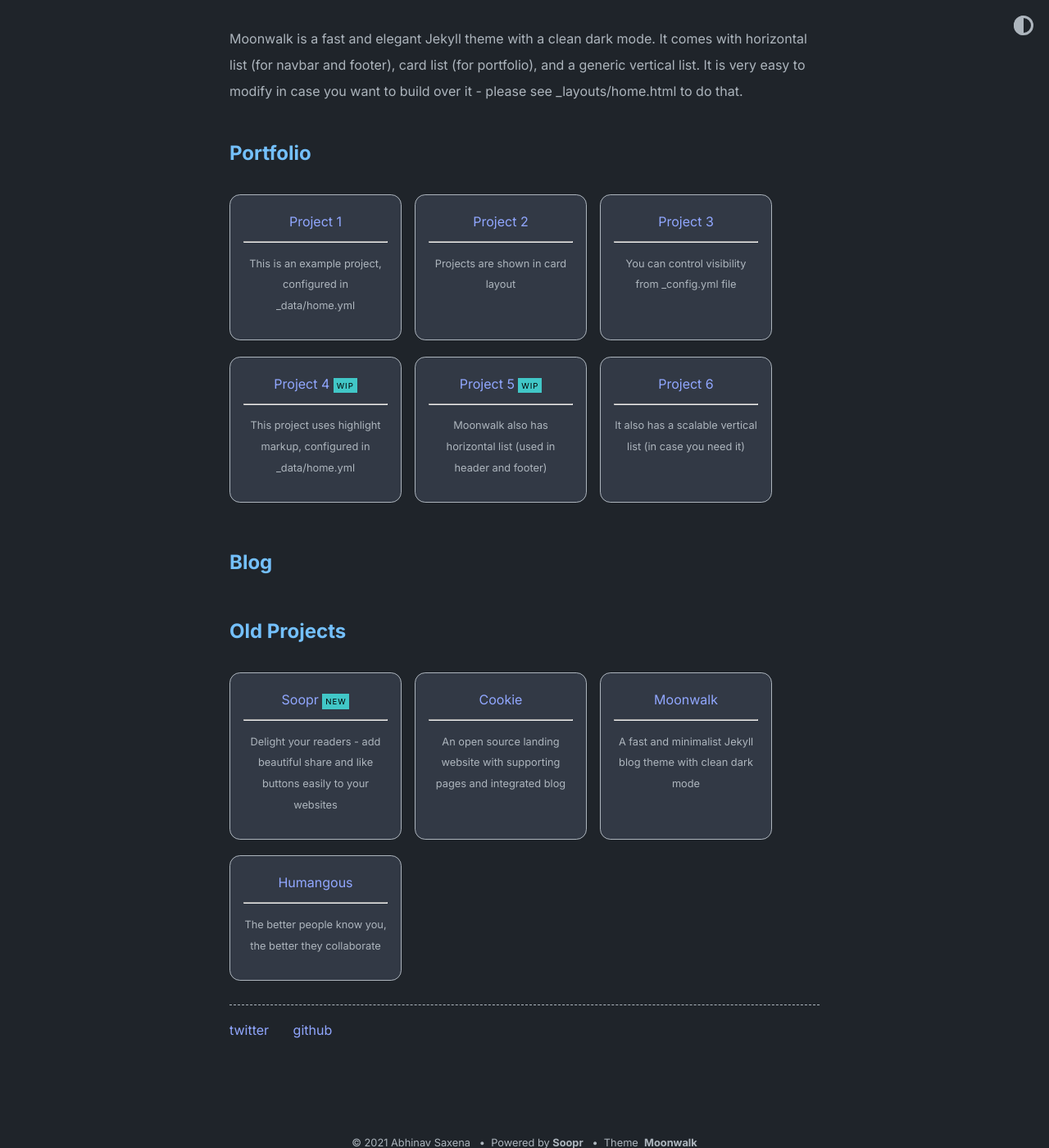
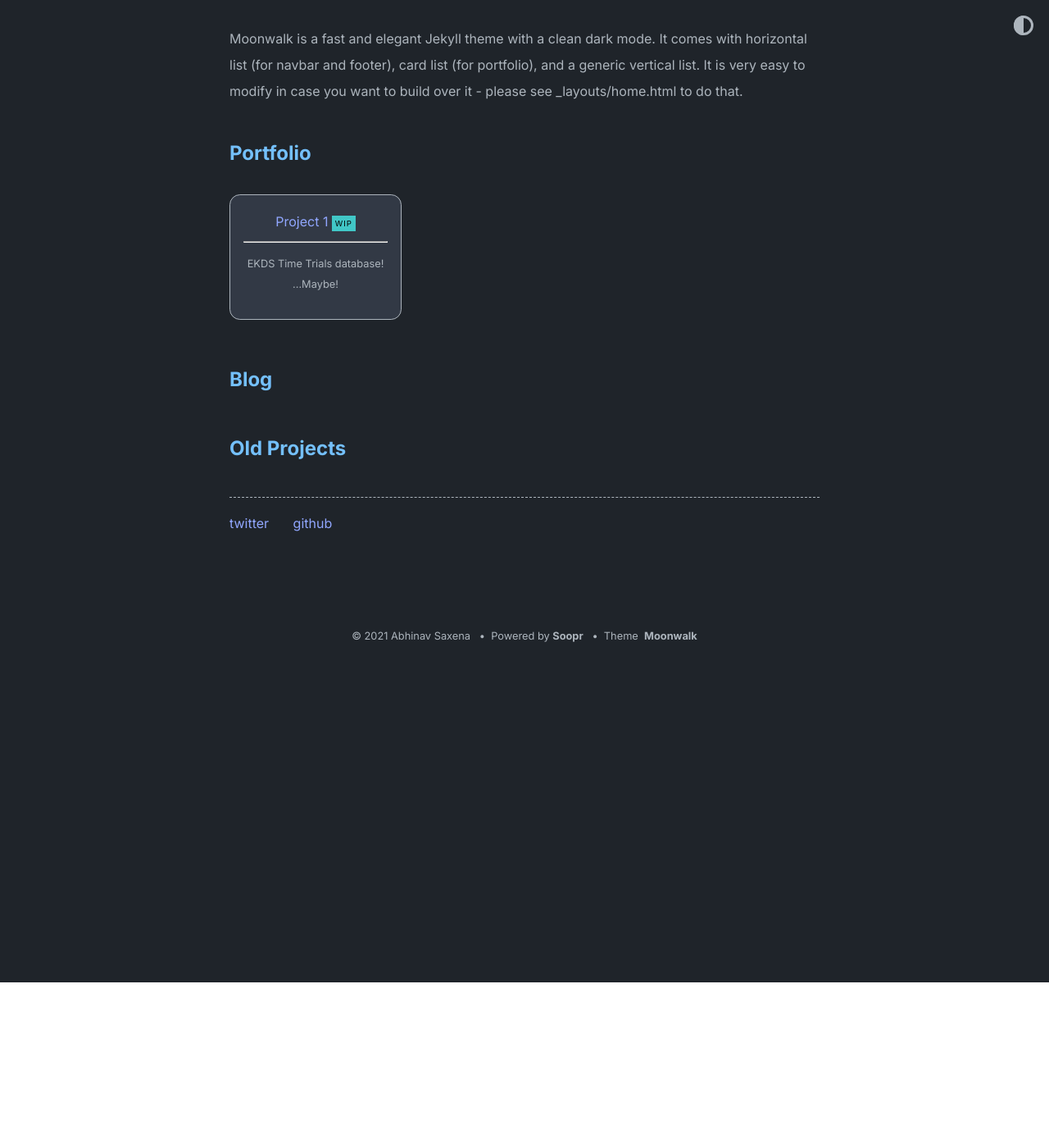
Before and after one commit to Pikalex04/mkds-nw, a Jekyll site: the page built from index.md, in a window 1280 px wide and 1400 px high, scrolled down 202 px. Shown: the whole window at 82% size. Built offline with Jekyll 4.4.1, drawn with Linux system fonts in a browser that asks for light colours.

Commit message:
Update home.yml

```diff
--- a/_data/home.yml
+++ b/_data/home.yml
@@ -13,48 +13,11 @@ navbar_entries:
 
 project_entries:
   - title: Project 1
-    url: overview-post
-    desc: This is an example project, configured in _data/home.yml
-
-  - title: Project 2
-    url: overview-post
-    desc: Projects are shown in card layout
-
-  - title: Project 3
-    url: overview-post
-    desc: You can control visibility from _config.yml file
-
-  - title: Project 4
-    url: overview-post
-    desc: This project uses highlight markup, configured in _data/home.yml
+    url: ekds
+    desc: EKDS Time Trials database! ...Maybe!
     highlight: WIP
 
-  - title: Project 5
-    url: overview-post
-    desc: Moonwalk also has horizontal list (used in header and footer)
-    highlight: WIP
-
-  - title: Project 6
-    url: overview-post
-    desc: It also has a scalable vertical list (in case you need it)
-
 old_project_entries:
-  - title: Soopr
-    url: https://www.soopr.co
-    desc: Delight your readers - add beautiful share and like buttons easily to your websites
-    highlight: NEW
-
-  - title: Cookie
-    url: https://github.com/abhinavs/cookie
-    desc: An open source landing website with supporting pages and integrated blog
-
-  - title: Moonwalk
-    url: https://github.com/abhinavs/moonwalk
-    desc: A fast and minimalist Jekyll blog theme with clean dark mode
-
-  - title: Humangous
-    url: https://www.humangous.co
-    desc: The better people know you, the better they collaborate
 
 footer_entries:
 
@@ -65,33 +28,3 @@ footer_entries:
     url: https://github.com/Pikalex04
 
 misc_entries:
-  - title: this is an example vertical list
-    url: false
-
-  - title: you can show or hide using a boolean flag in _config.yml
-    url: false
-
-  - title: and you can add data in _data/home.yml
-    url: false
-
-  - title: Blog posts
-    post_list: true
-    url: false
-
-  - title: moonwalk on the Internet
-    url: false
-    entries:
-      - title: on Github
-        url: https://github.com/abhinavs/moonwalk
-
-      - title: originally built for abhinav's homepage
-        url: https://www.abhinav.co
-
-      - title: this list is scalable and can be nested
-        url: false
-        entries:
-          - title: this is nested inside a nested list
-            url: false
-
-          - title: it is easy to use, see _data/home.yml to see how to configure it.
-            url: false
```
